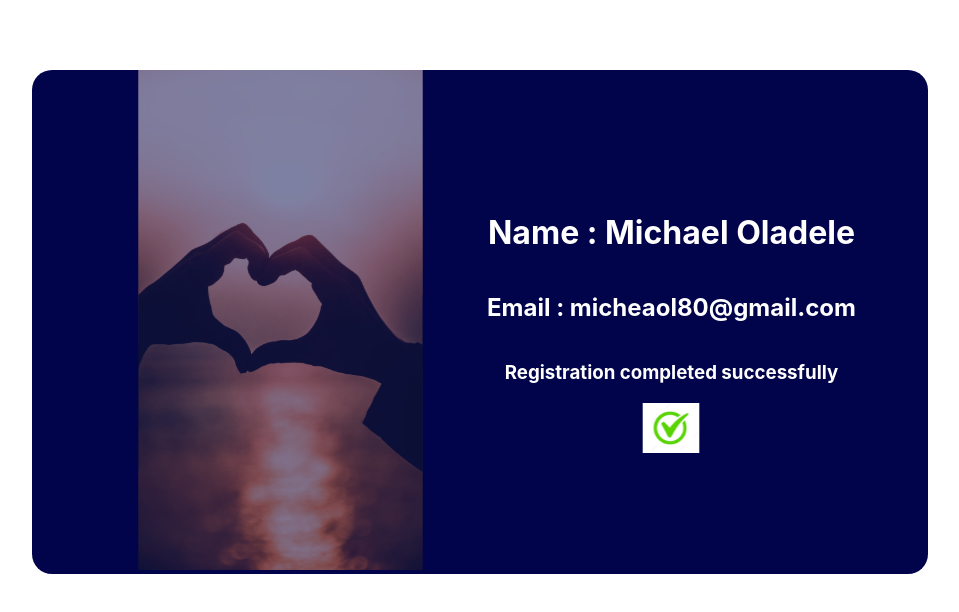
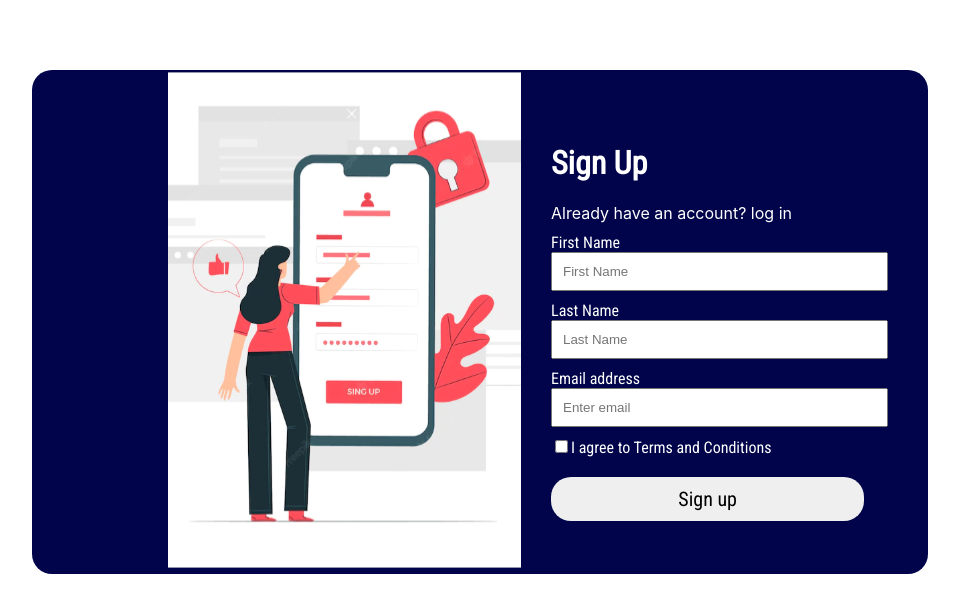
Before and after one commit to micheaol/user-verification-app, a React (Create React App) app: page / in a window 1280 px wide. Shown: the top 612 px of the page, without its empty margins (160-1119 px from the left). Built offline with nearby package versions, Linux system fonts and the light colour scheme.

Commit message:
Add font family to the forms

```diff
--- a/package.json
+++ b/package.json
@@ -13,6 +13,7 @@
     "react": "^18.2.0",
     "react-bootstrap": "^2.4.0",
     "react-dom": "^18.2.0",
+    "react-router-dom": "^6.3.0",
     "react-scripts": "5.0.1",
     "web-vitals": "^2.1.4"
   },
--- a/src/App.css
+++ b/src/App.css
@@ -1,3 +1,6 @@
+
+
+
 .App {
   text-align: center;
 }
--- a/src/App.js
+++ b/src/App.js
@@ -1,15 +1,20 @@
 import './App.css';
+import {
+  BrowserRouter,
+  Routes,
+  Route,
+} from "react-router-dom";
 import Password from './components/SetPassword/Password';
 import SuccessPage from './components/successPage/SuccessPage';
 import Register from './components/userRegistration/Register';
 
 function App() {
   return (
-    <div className="App">
-      {/* <Register /> */}
-      {/* <Password /> */}
-      <SuccessPage />
-    </div>
+      <Routes>
+        <Route path="/" element={<Register />} />
+        <Route path="setpassword" element={<Password />} />
+        <Route path="success" element={<SuccessPage />} />
+      </Routes>
   );
 }
 
--- a/src/components/SetPassword/password.module.css
+++ b/src/components/SetPassword/password.module.css
@@ -19,12 +19,16 @@
 .registerformwrapper {
     text-align: start;
 }
+.registerformwrapper h1 {
+    font-family: 'Roboto Condensed', sans-serif;
+}
 
 form {
     display: flex;
     flex-direction: column;
     text-align: start;
     width: 130%;
+    font-family: 'Roboto Condensed', sans-serif;
 
 }
 
@@ -49,6 +53,9 @@ form {
 .forminputbtn {
     padding: 10px;
     border-radius: 20px;
+    border: none;
+    font-family: 'Roboto Condensed', sans-serif;
+    font-size: 20px;
     margin-top: 20px;
 }
 
--- a/src/components/userRegistration/register.module.css
+++ b/src/components/userRegistration/register.module.css
@@ -1,3 +1,6 @@
+@import url('https://fonts.googleapis.com/css2?family=Roboto+Condensed&display=swap');
+
+
 .outerwrapper {
     margin: 0 auto;
 }
@@ -19,11 +22,16 @@
     text-align: start;
 }
 
+.registerformwrapper h1 {
+    font-family: 'Roboto Condensed', sans-serif;
+}
+
 form {
     display: flex;
     flex-direction: column;
     text-align: start;
     width: 130%;
+    font-family: 'Roboto Condensed', sans-serif;
 
 }
 
@@ -48,6 +56,9 @@ form {
 .forminputbtn {
     padding: 10px;
     border-radius: 20px;
+    border: none;
+    font-family: 'Roboto Condensed', sans-serif;
+    font-size: 20px;
 }
 
 .innerformwrapper {
--- a/src/index.js
+++ b/src/index.js
@@ -1,12 +1,13 @@
 import React from 'react';
 import ReactDOM from 'react-dom/client';
+import { BrowserRouter } from "react-router-dom";
 import './index.css';
 import App from './App';
 
 
 const root = ReactDOM.createRoot(document.getElementById('root'));
 root.render(
-  <React.StrictMode>
+  <BrowserRouter>
     <App />
-  </React.StrictMode>
+  </BrowserRouter>
 );
```
Also changed, not shown: 1 other file (tests, documents, lock files or other folders).
